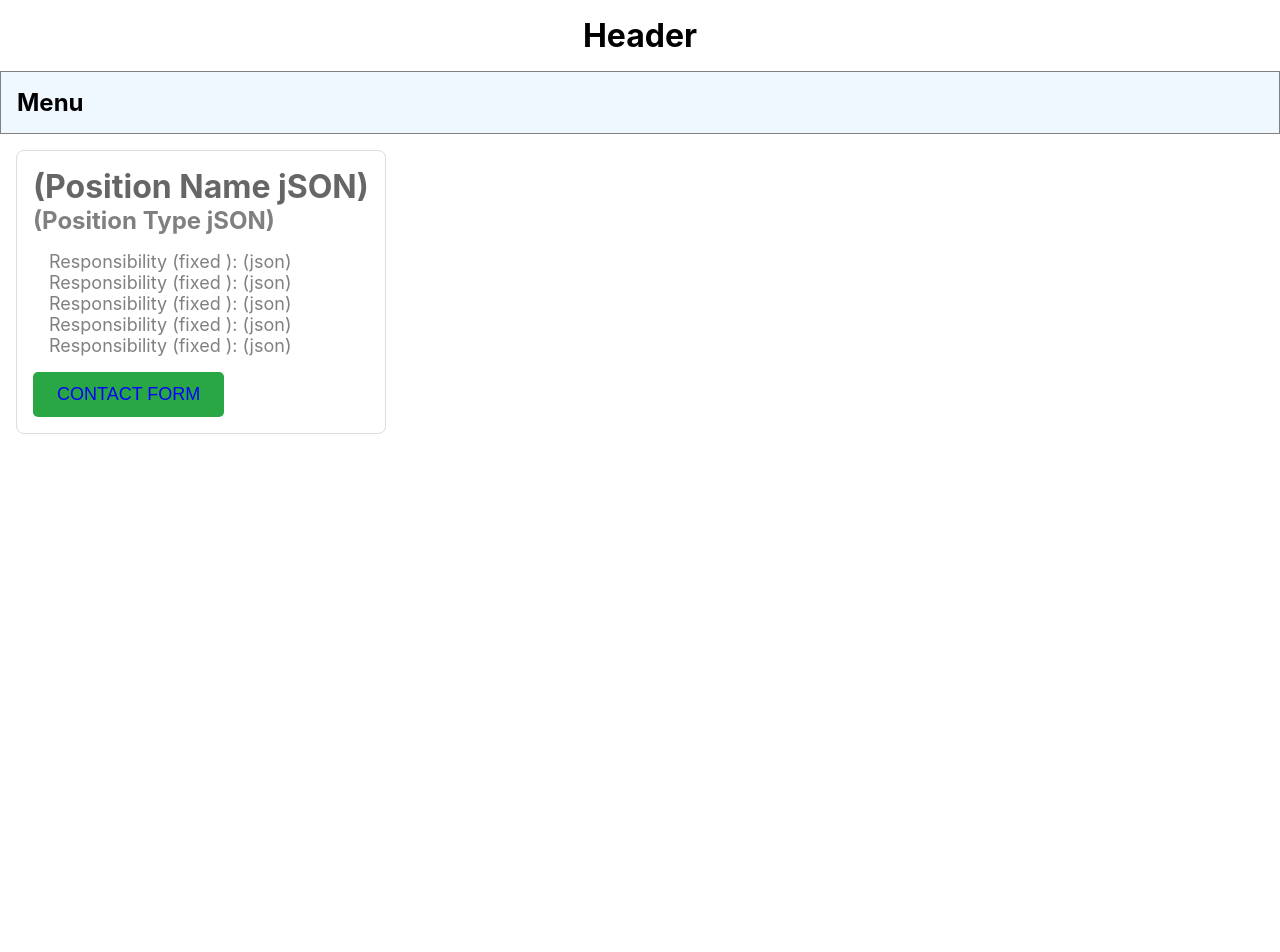
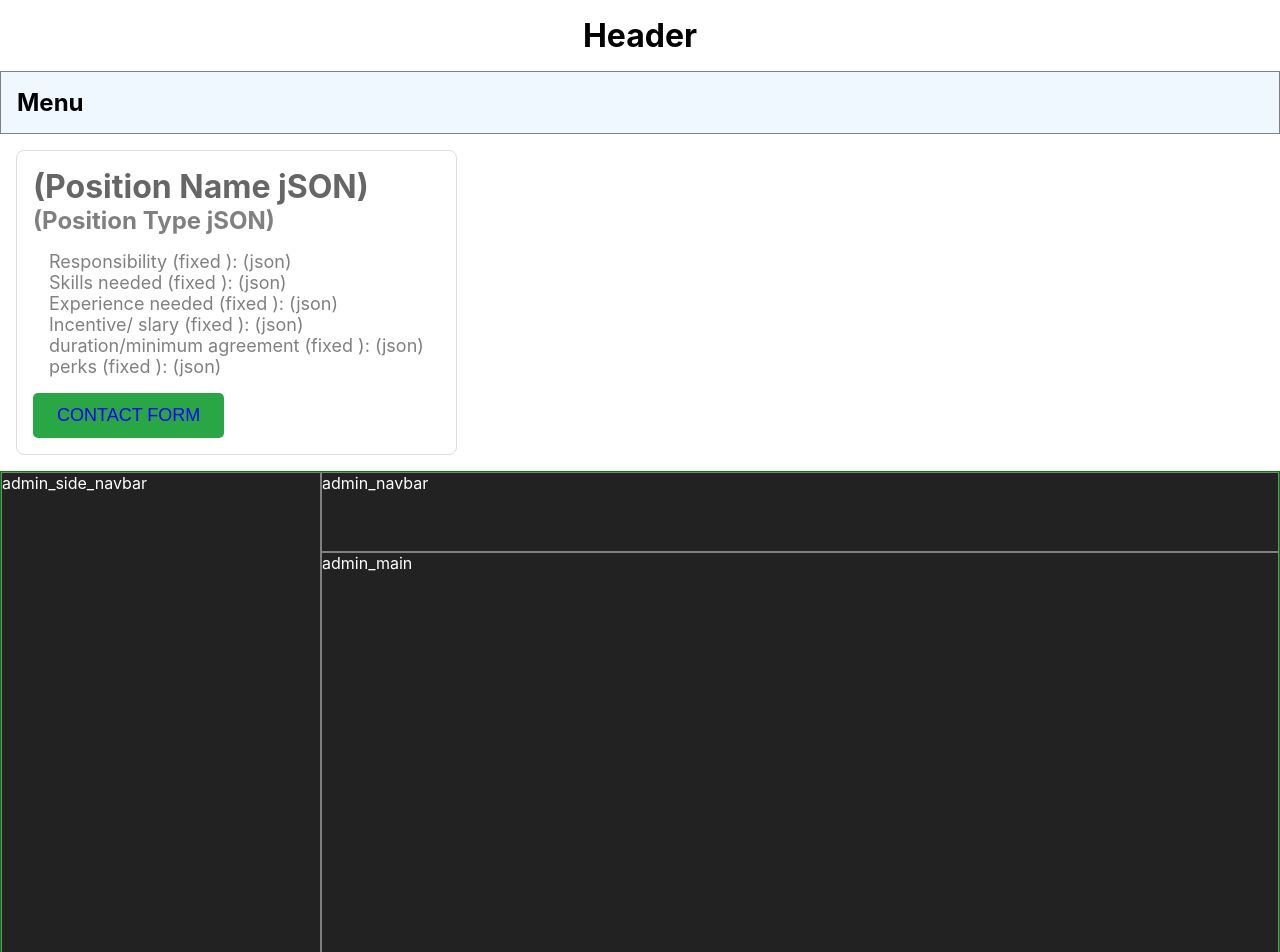
Before and after one commit to Artificial-Brix/career-site, a React (Create React App) app: page / in a window 1280 px wide. Shown: the top 952 px of the page. Before the commit the page ends 800 px from the top, so only its background shows below. Built offline with nearby package versions, Linux system fonts and the light colour scheme.

Commit message:
admin panel basic sturcture build

```diff
--- a/src/App.js
+++ b/src/App.js
@@ -1,4 +1,5 @@
 import './App.css';
+import AdminPanel from './components/AdminPanel/AdminPanel';
 import Card from './components/Card/Card';
 import Header from './components/Header/Header';
 import Menu from './components/Menu/Menu';
@@ -9,6 +10,7 @@ function App() {
       <Header />
       <Menu />
       <Card />
+      <AdminPanel />
     </div>
   );
 }
--- /dev/null
+++ b/src/components/AdminPanel/AdminPanel.css
@@ -0,0 +1,17 @@
+.admin_panel {
+  min-height: 100vh;
+  border: 1px solid green;
+  display: grid;
+  grid-template-columns: 320px 1fr;
+  grid-template-rows: 80px 1fr;
+  background-color: #222;
+  color: white;
+}
+.admin_panel > div {
+  border: 1px solid gray;
+}
+
+.admin_side_navbar {
+  grid-row-start: 1;
+  grid-row-end: 3;
+}
--- /dev/null
+++ b/src/components/AdminPanel/AdminPanel.js
@@ -0,0 +1,14 @@
+import React from 'react';
+import './AdminPanel.css';
+
+const AdminPanel = () => {
+  return (
+    <div className="admin_panel">
+      <div className="admin_navbar">admin_navbar</div>
+      <div className="admin_side_navbar">admin_side_navbar</div>
+      <div className="admin_main">admin_main</div>
+    </div>
+  );
+};
+
+export default AdminPanel;
--- a/src/components/Card/Card.js
+++ b/src/components/Card/Card.js
@@ -9,10 +9,11 @@ const Card = () => {
         <h5>(Position Type jSON)</h5>
         <div className="card_item_content">
           <p>Responsibility (fixed ): (json)</p>
-          <p>Responsibility (fixed ): (json)</p>
-          <p>Responsibility (fixed ): (json)</p>
-          <p>Responsibility (fixed ): (json)</p>
-          <p>Responsibility (fixed ): (json)</p>
+          <p>Skills needed (fixed ): (json)</p>
+          <p>Experience needed (fixed ): (json)</p>
+          <p>Incentive/ slary (fixed ): (json)</p>
+          <p>duration/minimum agreement (fixed ): (json)</p>
+          <p>perks (fixed ): (json)</p>
         </div>
         <button className="card_btn">Contact form</button>
       </div>
```
Also changed, not shown: package.json (+7 -12 lines), server.js (added, +17 -0 lines), 2 other files (tests, documents, lock files or other folders).
